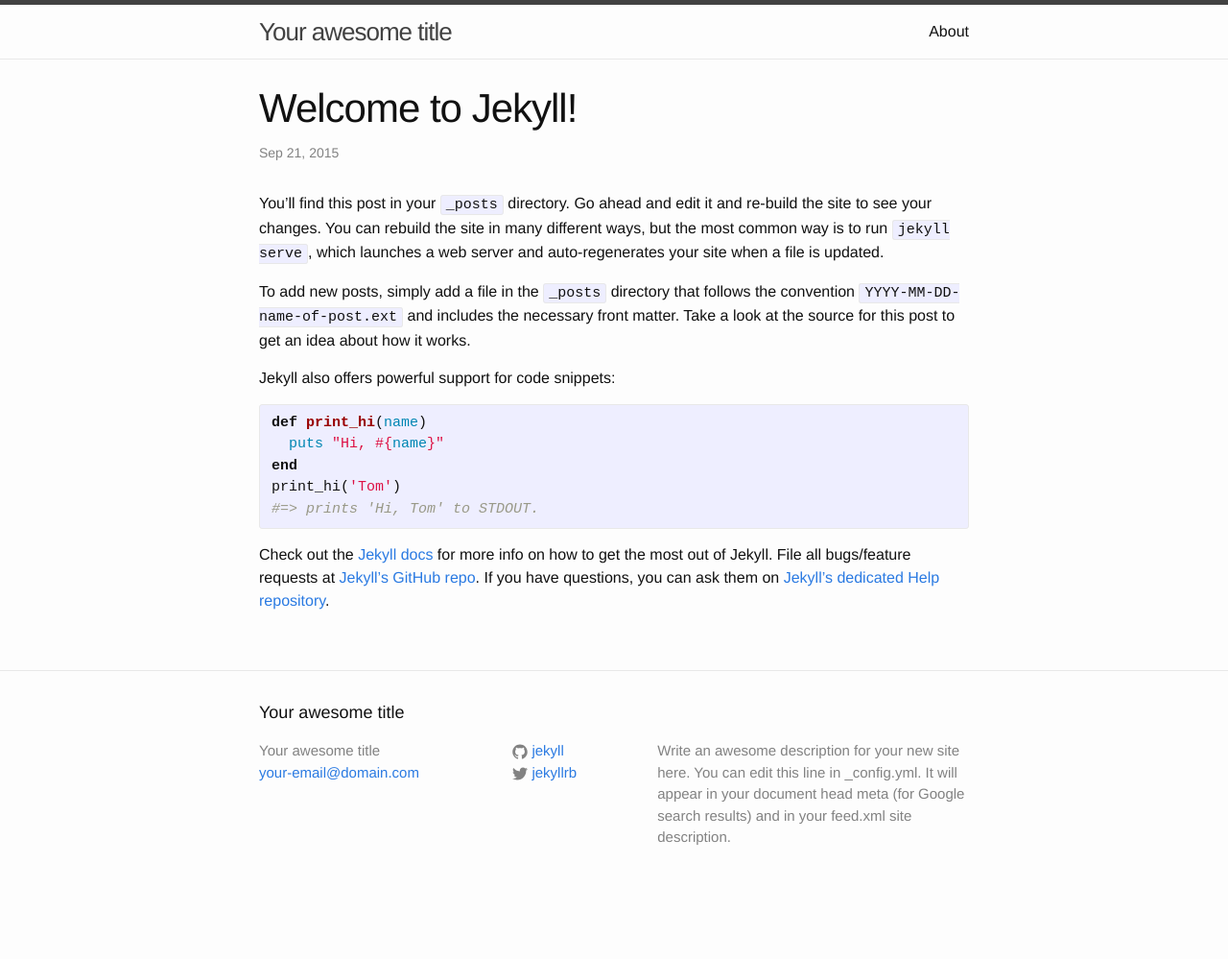
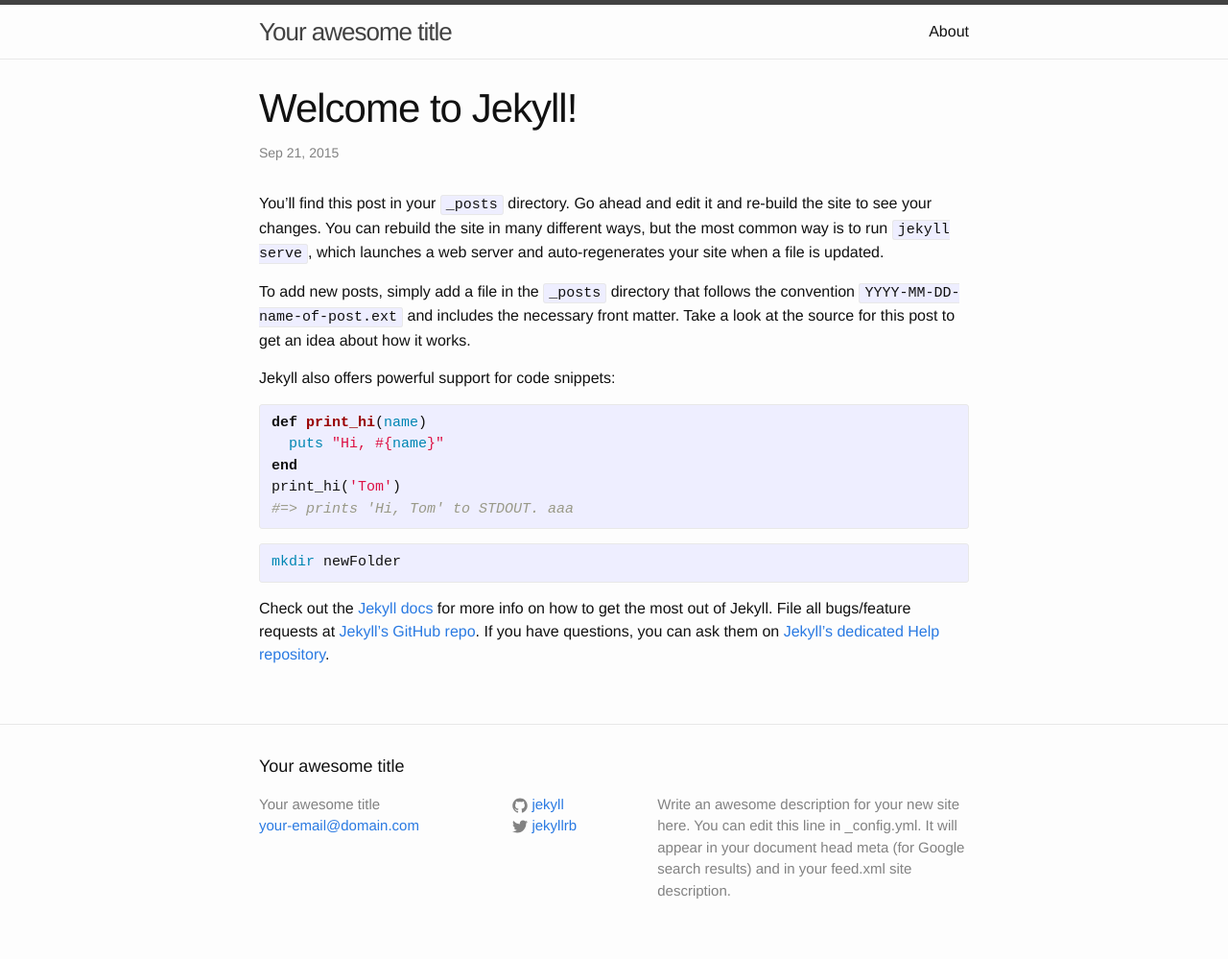
Before and after one commit to legtzp/legtzp.github.io, a Jekyll site: the page built from _posts/2015-09-21-welcome-to-jekyll.markdown, in a window 1280 px wide. Shown: the whole page at 96% size. Built offline with Jekyll 4.4.1, drawn with Linux system fonts in a browser that asks for light colours; before the commit the page ends 944 px from its top, so only the background shows below that.

Commit message:
test1: modifying a file and updating changes on server for jekyll

```diff
--- a/_posts/2015-09-21-welcome-to-jekyll.markdown
+++ b/_posts/2015-09-21-welcome-to-jekyll.markdown
@@ -15,8 +15,13 @@
   puts "Hi, #{name}"
 end
 print_hi('Tom')
-#=> prints 'Hi, Tom' to STDOUT.
+#=> prints 'Hi, Tom' to STDOUT. aaa
 {% endhighlight %}
+
+{% highlight bash %}
+mkdir newFolder
+{% endhighlight %}
+
 
 Check out the [Jekyll docs][jekyll] for more info on how to get the most out of Jekyll. File all bugs/feature requests at [Jekyll’s GitHub repo][jekyll-gh]. If you have questions, you can ask them on [Jekyll’s dedicated Help repository][jekyll-help].
 
```
Also changed, not shown: Gemfile (added, +7 -0 lines), Gemfile.lock (added).
